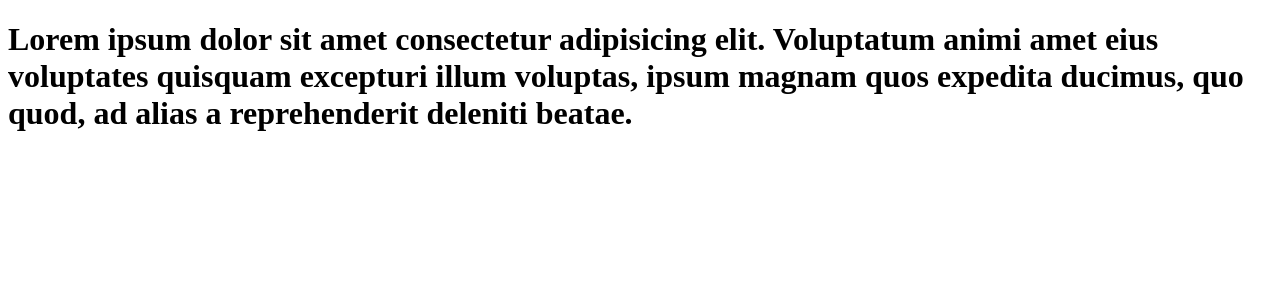
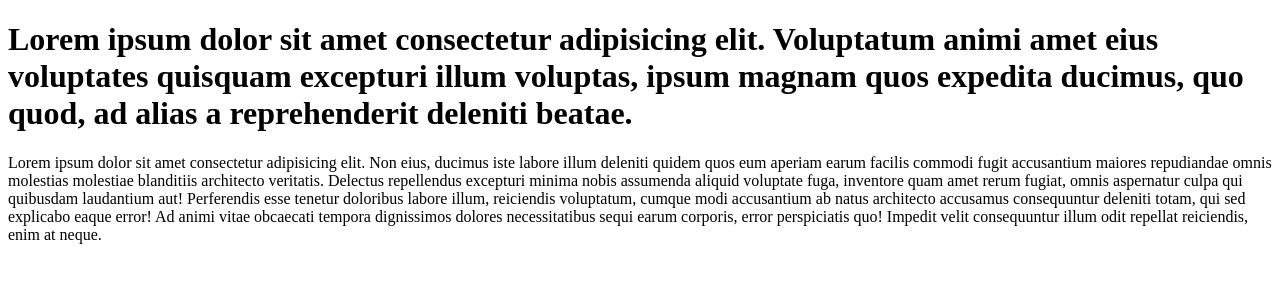
Before and after one commit to kamolxoja06/loyha1212, a plain HTML site: page index.html in a window 1280 px wide. Drawn offline with Linux system fonts and the light colour scheme.

Commit message:
p qoshildi

```diff
--- a/index.html
+++ b/index.html
@@ -10,6 +10,12 @@
 
 <body>
     <h1>Lorem ipsum dolor sit amet consectetur adipisicing elit. Voluptatum animi amet eius voluptates quisquam excepturi illum voluptas, ipsum magnam quos expedita ducimus, quo quod, ad alias a reprehenderit deleniti beatae.</h1>
+
+
+    <p>Lorem ipsum dolor sit amet consectetur adipisicing elit. Non eius, ducimus iste labore illum deleniti quidem quos eum aperiam earum facilis commodi fugit accusantium maiores repudiandae omnis molestias molestiae blanditiis architecto veritatis. Delectus
+        repellendus excepturi minima nobis assumenda aliquid voluptate fuga, inventore quam amet rerum fugiat, omnis aspernatur culpa qui quibusdam laudantium aut! Perferendis esse tenetur doloribus labore illum, reiciendis voluptatum, cumque modi accusantium
+        ab natus architecto accusamus consequuntur deleniti totam, qui sed explicabo eaque error! Ad animi vitae obcaecati tempora dignissimos dolores necessitatibus sequi earum corporis, error perspiciatis quo! Impedit velit consequuntur illum odit repellat
+        reiciendis, enim at neque.</p>
 </body>
 
 </html>
```
